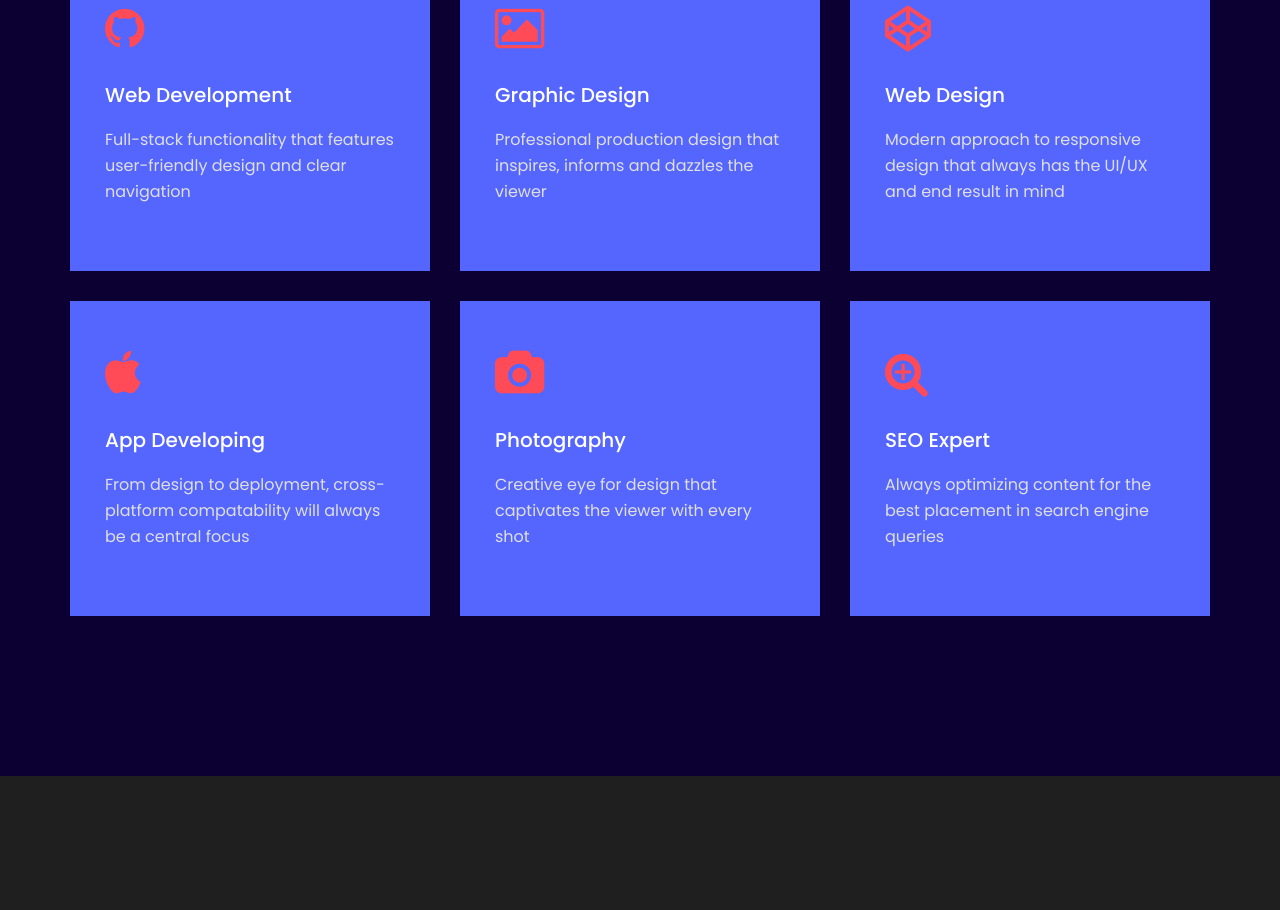
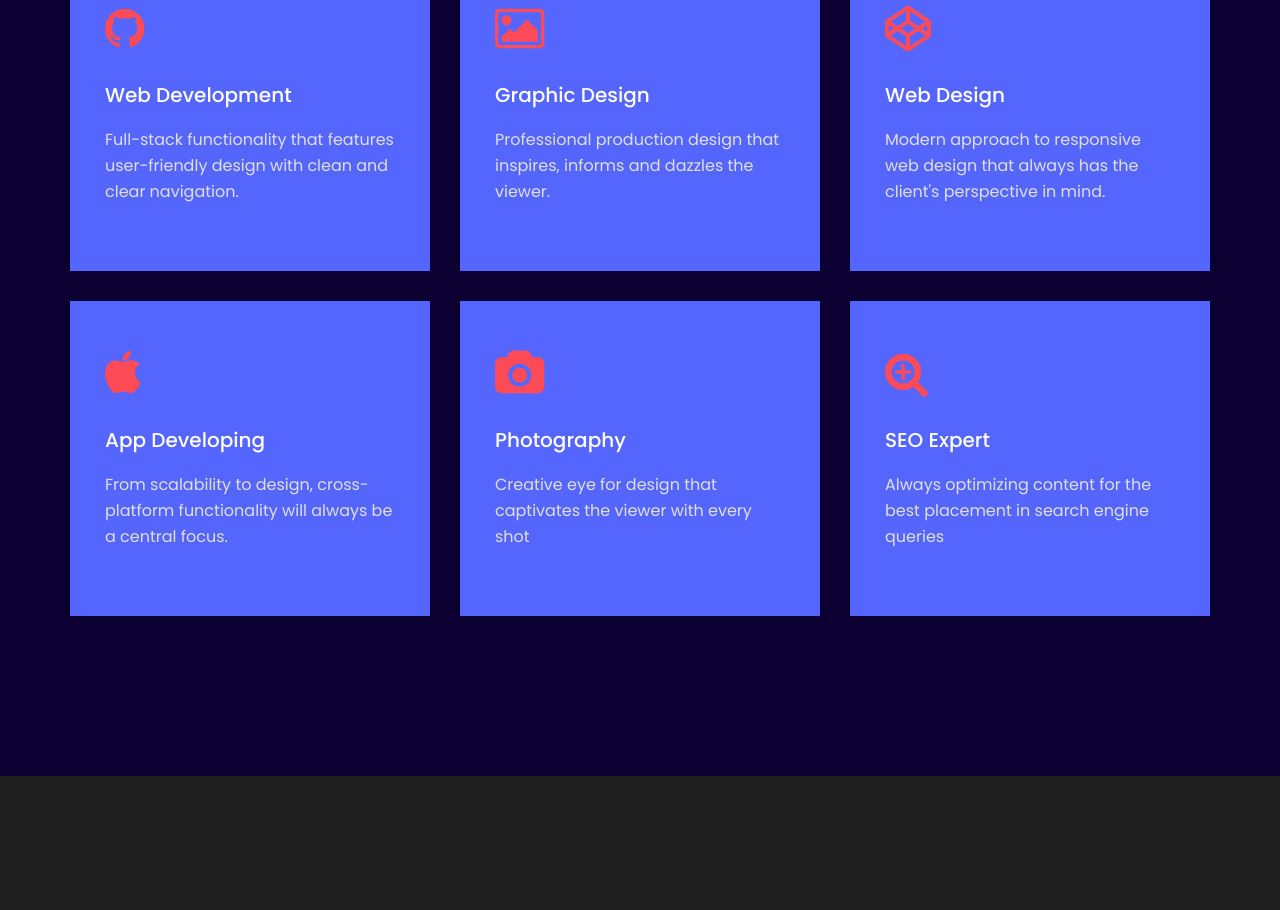
Before and after one commit to SamKlep/react-portfolio, a React (Create React App) app: page / in a window 1280 px wide. Shown: the part 1480-2390 px from the top of the page. Built offline with nearby package versions, Linux system fonts and the light colour scheme; the HTML template or start-up script is replaced by a standard one.

Commit message:
Updated services info

```diff
--- a/src/components/services.js
+++ b/src/components/services.js
@@ -31,8 +31,7 @@ const Services = () => {
               <div className='item-service-content'>
                 <h5>Web Development</h5>
                 <p>
-                  Full-stack functionality that features user-friendly design
-                  and clear navigation
+                  Full-stack functionality that features user-friendly design with clean and clear navigation.
                 </p>
               </div>
             </div>
@@ -45,8 +44,7 @@ const Services = () => {
               <div className='item-service-content'>
                 <h5>Graphic Design</h5>
                 <p>
-                  Professional production design that inspires, informs and
-                  dazzles the viewer
+                  Professional production design that inspires, informs and dazzles the viewer.
                 </p>
               </div>
             </div>
@@ -59,8 +57,7 @@ const Services = () => {
               <div className='item-service-content'>
                 <h5>Web Design</h5>
                 <p>
-                  Modern approach to responsive design that always has the UI/UX
-                  and end result in mind
+                  Modern approach to responsive web design that always has the client's perspective in mind.
                 </p>
               </div>
             </div>
@@ -73,8 +70,7 @@ const Services = () => {
               <div className='item-service-content'>
                 <h5>App Developing</h5>
                 <p>
-                  From design to deployment, cross-platform compatability will
-                  always be a central focus
+                  From scalability to design, cross-platform functionality will always be a central focus.
                 </p>
               </div>
             </div>
```
